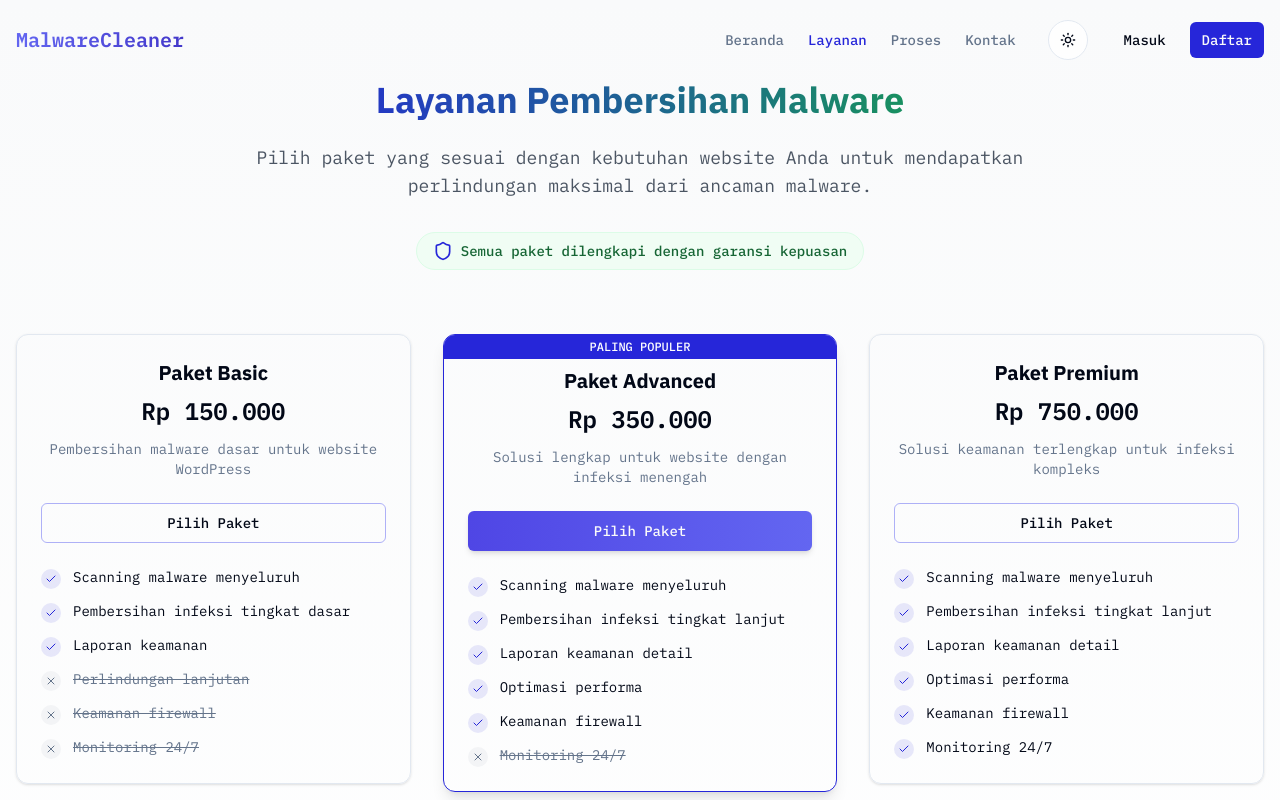
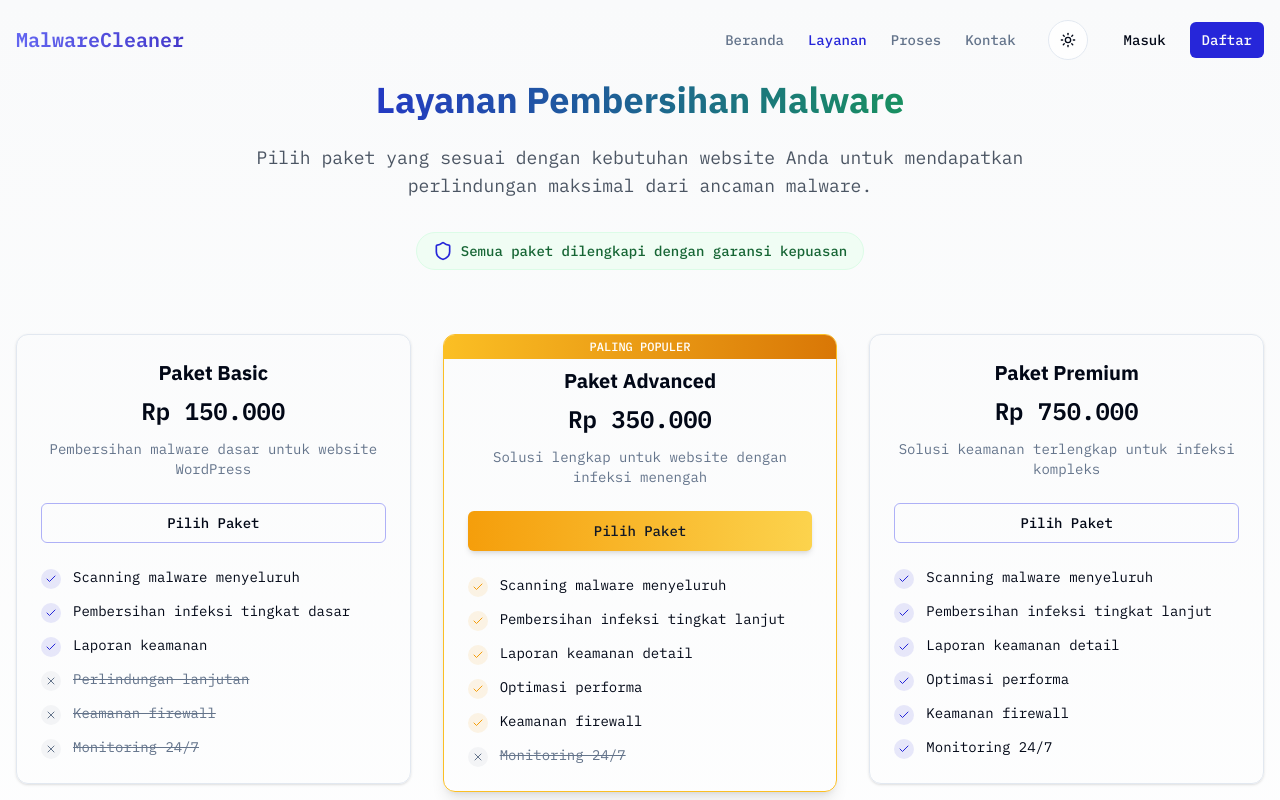
Before and after one commit to askyzaina/joyful-app-solution, a React (Vite) app: page /services in a window 1280 px wide. Shown: the top 800 px of the page. Built offline with nearby package versions, Linux system fonts and the light colour scheme.

Commit message:
feat: Improve popular service card and testimonial stars
- Enhanced the design of the most popular service card.
- Changed the background color of the popular service card to gold.
- Modified the star color in testimonials to gold.

```diff
--- a/src/components/ServiceCard.tsx
+++ b/src/components/ServiceCard.tsx
@@ -38,13 +38,13 @@ const ServiceCard: React.FC<ServiceCardProps> = ({
       whileHover={{ y: -5 }}
       className={cn(
         "relative rounded-xl overflow-hidden border transition-all",
-        popular ? "border-primary shadow-lg" : "border-border shadow",
+        popular ? "border-amber-400 shadow-lg" : "border-border shadow",
         className
       )}
       style={style}
     >
       {popular && (
-        <div className="absolute top-0 inset-x-0 bg-primary text-white text-center py-1 text-xs font-medium">
+        <div className="absolute top-0 inset-x-0 bg-gradient-to-r from-amber-400 to-amber-600 text-white text-center py-1 text-xs font-medium">
           PALING POPULER
         </div>
       )}
@@ -58,7 +58,7 @@ const ServiceCard: React.FC<ServiceCardProps> = ({
 
         <Button
           className={cn("w-full mb-6",
-            popular ? "bg-gradient-to-r from-indigo-600 to-indigo-500 hover:from-indigo-700 hover:to-indigo-600 shadow-md" :
+            popular ? "bg-gradient-to-r from-amber-500 to-amber-300 hover:from-amber-600 hover:to-amber-400 shadow-md text-gray-900" :
             "border-indigo-500/50 bg-transparent hover:bg-indigo-500/10 text-foreground"
           )}
           variant={popular ? "default" : "outline"}
@@ -72,10 +72,10 @@ const ServiceCard: React.FC<ServiceCardProps> = ({
             <div key={index} className="flex items-start">
               <div className={cn(
                 "h-5 w-5 rounded-full flex items-center justify-center mr-3 mt-0.5",
-                feature.included ? "bg-primary/10" : "bg-gray-100 dark:bg-gray-800"
+                feature.included ? (popular ? "bg-amber-500/10" : "bg-primary/10") : "bg-gray-100 dark:bg-gray-800"
               )}>
                 {feature.included ? (
-                  <Check className="h-3 w-3 text-primary" />
+                  <Check className={cn("h-3 w-3", popular ? "text-amber-500" : "text-primary")} />
                 ) : (
                   <X className="h-3 w-3 text-muted-foreground" />
                 )}
--- a/src/components/TestimonialCard.tsx
+++ b/src/components/TestimonialCard.tsx
@@ -45,14 +45,14 @@ const TestimonialCard: React.FC<TestimonialCardProps> = ({
         <Quote className="h-12 w-12" />
       </div>
 
-      {/* Star rating */}
+      {/* Star rating - updated with gold color */}
       <div className="flex items-center mb-4 relative z-10">
         {Array.from({ length: 5 }).map((_, i) => (
           <Star
             key={i}
             className={cn(
               "h-5 w-5 mr-1 transition-all duration-300 hover:scale-110",
-              i < rating ? "text-indigo-500 fill-indigo-500" : "text-gray-600"
+              i < rating ? "text-amber-400 fill-amber-400" : "text-gray-600"
             )}
           />
         ))}
--- a/src/pages/Index.tsx
+++ b/src/pages/Index.tsx
@@ -376,12 +376,12 @@ const Index = () => {
               {testimonials.map((testimonial, index) => (
                 <CarouselItem key={index} className="pl-4 sm:basis-1/2 md:basis-1/3 lg:basis-1/3">
                   <div className="testimonial-card h-full flex flex-col">
-                    {/* Star rating */}
+                    {/* Star rating - updated with gold color */}
                     <div className="flex items-center mb-4">
                       {Array.from({ length: 5 }).map((_, i) => (
                         <Star
                           key={i}
-                          className={i < testimonial.rating ? "h-5 w-5 mr-1 text-indigo-500 fill-indigo-500" : "h-5 w-5 mr-1 text-gray-300"}
+                          className={i < testimonial.rating ? "h-5 w-5 mr-1 text-amber-400 fill-amber-400" : "h-5 w-5 mr-1 text-gray-300"}
                         />
                       ))}
                     </div>
```
